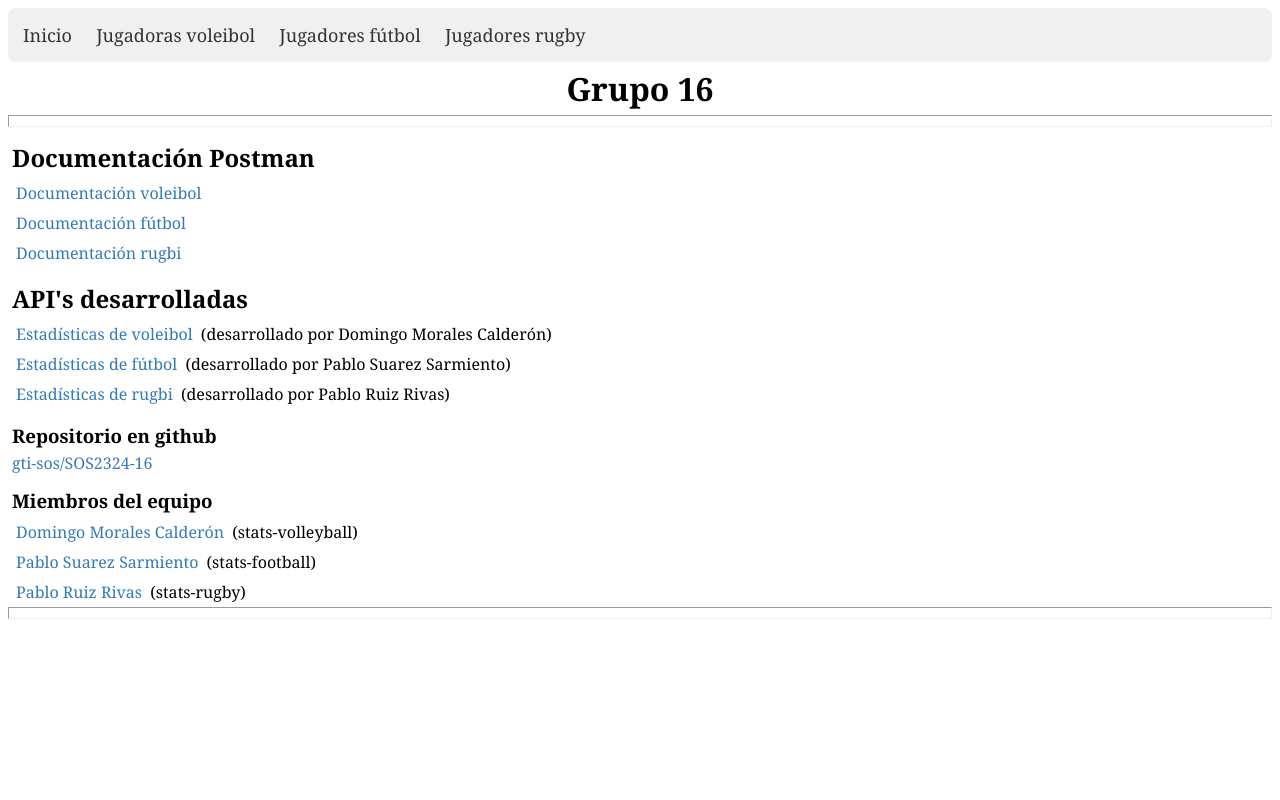
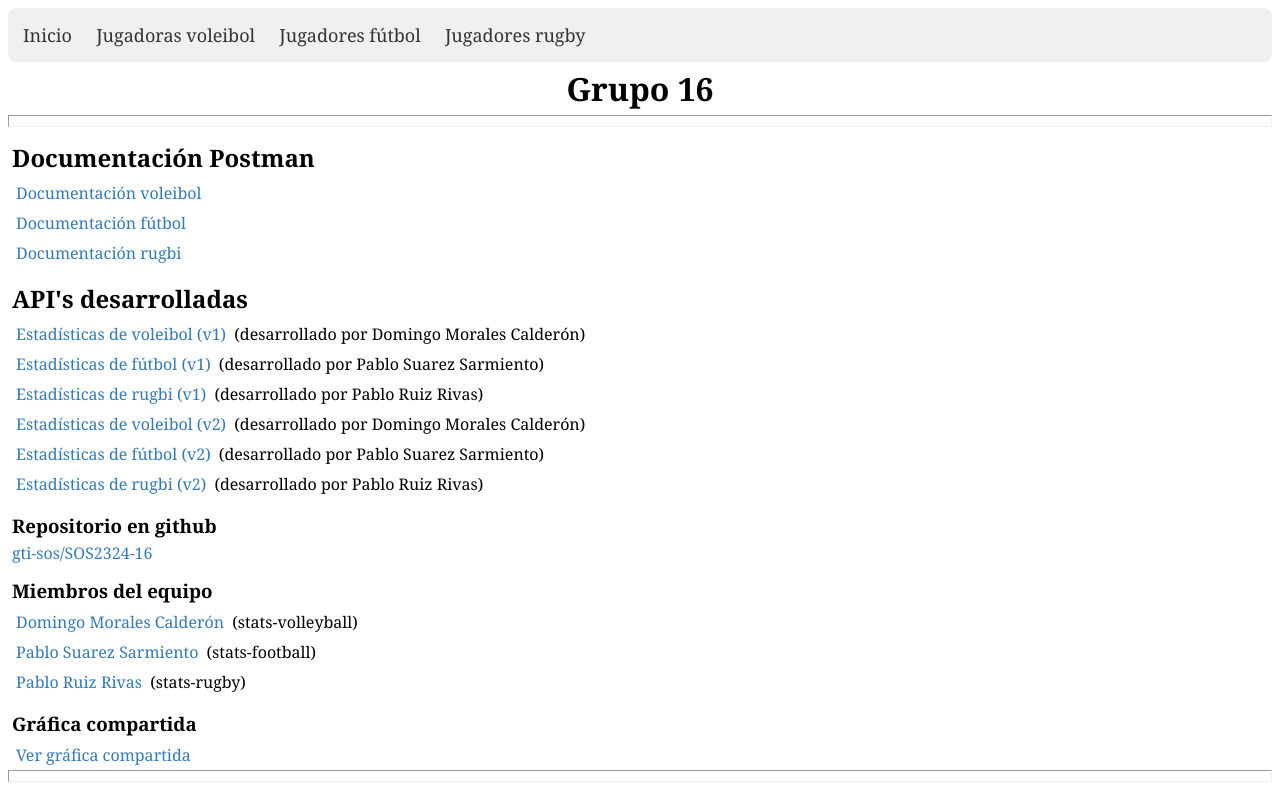
Before and after one commit to gti-sos/SOS2324-16, a SvelteKit app in the folder front/: page / in a window 1280 px wide. Built offline with nearby package versions, Linux system fonts and the light colour scheme.

Commit message:
Compartida okay

```diff
--- a/front/src/routes/+page.svelte
+++ b/front/src/routes/+page.svelte
@@ -6,9 +6,12 @@
 </ul>
 <h2>API's desarrolladas</h2>
 <ul>
-    <li><a href="https://sos2324-16.appspot.com/api/v2/stats-volleyball">Estadísticas de voleibol</a> (desarrollado por Domingo Morales Calderón)</li>
-    <li><a href="https://sos2324-16.appspot.com/api/v2/stats-football">Estadísticas de fútbol</a> (desarrollado por Pablo Suarez Sarmiento)</li>
-    <li><a href="https://sos2324-16.appspot.com/api/v2/stats-rugby">Estadísticas de rugbi</a> (desarrollado por Pablo Ruiz Rivas)</li>
+    <li><a href="https://sos2324-16.appspot.com/api/v1/stats-volleyball">Estadísticas de voleibol (v1)</a> (desarrollado por Domingo Morales Calderón)</li>
+    <li><a href="https://sos2324-16.appspot.com/api/v1/stats-football">Estadísticas de fútbol (v1)</a> (desarrollado por Pablo Suarez Sarmiento)</li>
+    <li><a href="https://sos2324-16.appspot.com/api/v1/stats-rugby">Estadísticas de rugbi (v1)</a> (desarrollado por Pablo Ruiz Rivas)</li>
+    <li><a href="https://sos2324-16.appspot.com/api/v2/stats-volleyball">Estadísticas de voleibol (v2)</a> (desarrollado por Domingo Morales Calderón)</li>
+    <li><a href="https://sos2324-16.appspot.com/api/v2/stats-football">Estadísticas de fútbol (v2)</a> (desarrollado por Pablo Suarez Sarmiento)</li>
+    <li><a href="https://sos2324-16.appspot.com/api/v2/stats-rugby">Estadísticas de rugbi (v2)</a> (desarrollado por Pablo Ruiz Rivas)</li>
 </ul>
 <h3>Repositorio en github</h3>
 <a href="https://github.com/gti-sos/SOS2324-16">gti-sos/SOS2324-16</a>
@@ -18,6 +21,11 @@
     <li><a href="https://github.com/Domingo-Morales-TI-Grupo4">Domingo Morales Calderón</a> (stats-volleyball)</li>
     <li><a href="https://github.com/Pablosuasar">Pablo Suarez Sarmiento</a> (stats-football)</li>
     <li><a href="https://github.com/pablorivast">Pablo Ruiz Rivas</a> (stats-rugby)</li>
+</ul>
+
+<h3>Gráfica compartida</h3>
+<ul>
+    <li><a href="/analytics">Ver gráfica compartida</a></li>
 </ul>
 <style>
     * {
```
Also changed, not shown: front/src/routes/stats-football/graph/+page.svelte (+7 -2 lines), 1 other file (tests, documents, lock files or other folders).
